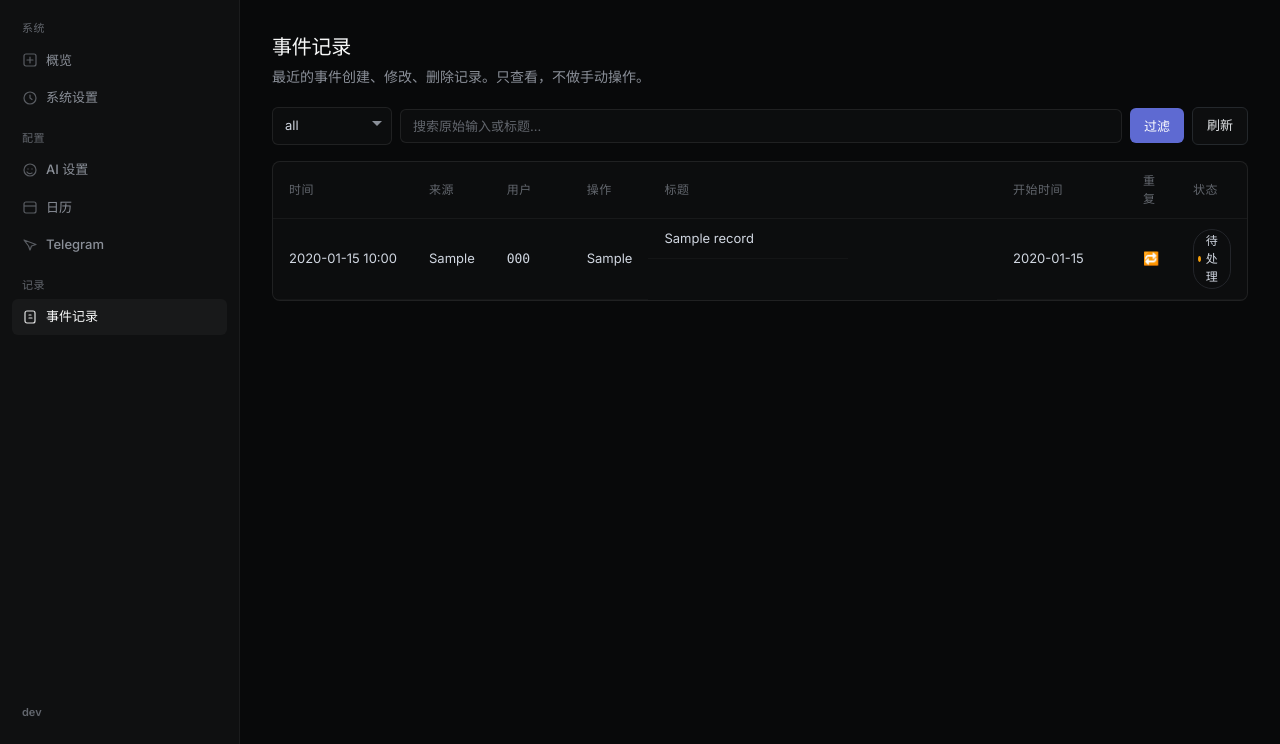
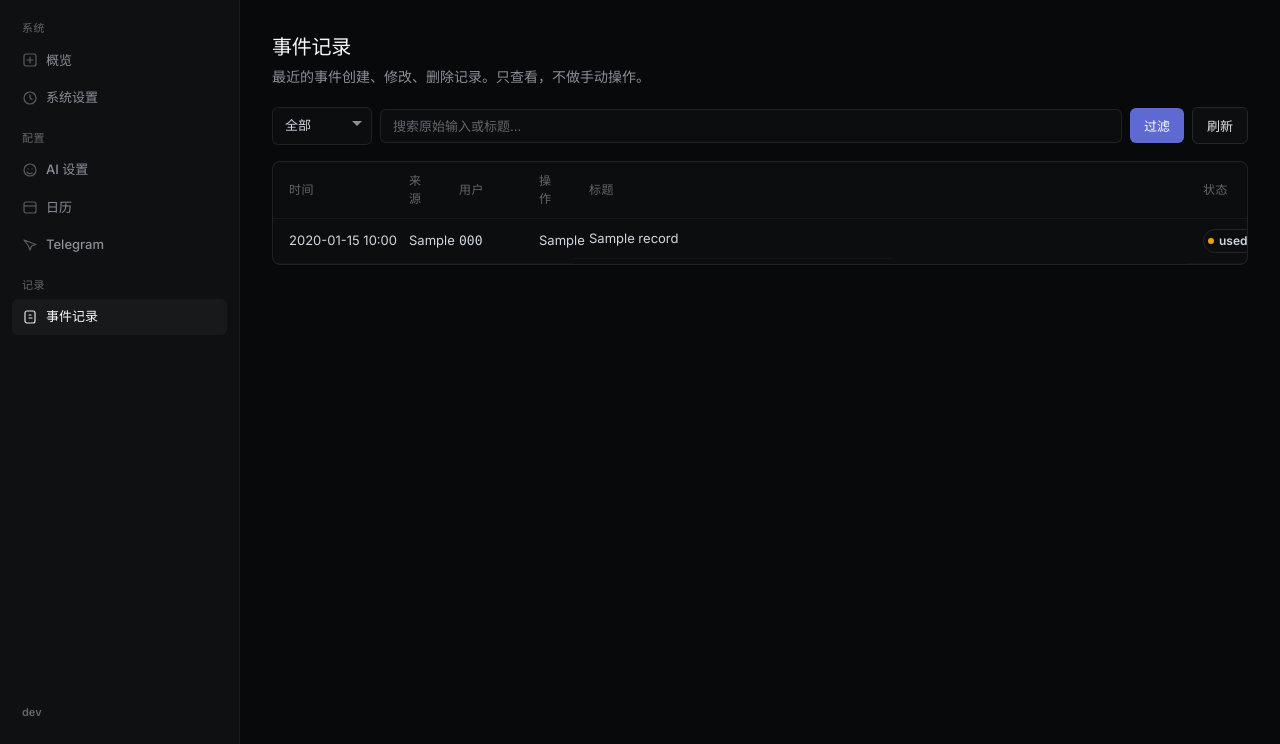
Before and after one commit to j2st1n/ai-calendar-assistant, a FastAPI app: page /console/events in a window 1280 px wide. Shown: the part 56-800 px from the top of the page. Run offline with FastAPI, Linux system fonts and the light colour scheme; the visitor is signed in with stand-in values (Sample User, id 1); tables that the repository leaves empty hold one stand-in row (values such as "Sample post"); parts of the project's set-up code (start-up, migrations or seed data) failed here and were passed over.

Commit message:
fix: replace pending with failed, 6-col table, chinese labels

```diff
--- a/app/web/routes.py
+++ b/app/web/routes.py
@@ -646,7 +646,7 @@ async def event_records(
             "events": events,
             "status_filter": status_filter,
             "search": search,
-            "statuses": ["all", "success", "failed", "pending"],
+            "statuses": [("all", "全部"), ("success", "成功"), ("failed", "失败")],
             "message": get_flash(request) or request.query_params.get("message"),
         },
     )
--- a/app/web/templates/events.html
+++ b/app/web/templates/events.html
@@ -4,36 +4,34 @@
 <p class="section-sub">最近的事件创建、修改、删除记录。只查看，不做手动操作。</p>
 
 <form method="get" action="/console/events" class="row" style="margin-bottom:16px; gap:8px;">
-  <div class="cs-wrap" style="width:120px;">
-    <div class="cs-trigger">{{ status_filter or 'all' }}</div>
+  <div class="cs-wrap" style="width:100px;">
+    <div class="cs-trigger">{{ status_filter or '全部' }}</div>
     <div class="cs-drop">
       {% for s in statuses %}
-      <div class="cs-opt {% if status_filter == s %}sel{% endif %}" data-value="{{ s }}">{{ s }}</div>
+      <div class="cs-opt {% if status_filter == s[0] %}sel{% endif %}" data-value="{{ s[0] }}">{{ s[1] }}</div>
       {% endfor %}
     </div>
     <input type="hidden" name="status_filter" value="{{ status_filter or 'all' }}">
   </div>
   <input name="search" value="{{ search }}" placeholder="搜索原始输入或标题…" style="flex:1;">
   <button type="submit">过滤</button>
-  {% if status_filter or search %}
+  {% if status_filter and status_filter != 'all' %}
   <a href="/console/events" class="button-link secondary" style="padding:8px 14px;">清除</a>
   {% endif %}
-  <a href="/console/events" class="button-link secondary" style="padding:8px 14px;">刷新</a>
+  <button type="submit" class="secondary" style="padding:8px 14px;">刷新</button>
 </form>
 
 {% if events %}
 <div class="table-wrap">
-  <table>
+  <table style="table-layout:fixed;">
     <thead>
       <tr>
-        <th style="width:130px;">时间</th>
-        <th style="width:60px;">来源</th>
+        <th style="width:120px;">时间</th>
+        <th style="width:50px;">来源</th>
         <th style="width:80px;">用户</th>
-        <th style="width:60px;">操作</th>
+        <th style="width:50px;">操作</th>
         <th>标题</th>
-        <th style="width:130px;">开始时间</th>
-        <th style="width:50px;">重复</th>
-        <th style="width:70px;">状态</th>
+        <th style="width:60px;">状态</th>
       </tr>
     </thead>
     <tbody>
@@ -41,23 +39,21 @@
       <tr class="ev-row" style="cursor:pointer;" onclick="var d=this.nextElementSibling;if(d&&d.classList.contains('ev-detail')){d.classList.toggle('open');}">
         <td style="white-space:nowrap;">{{ event.time }}</td>
         <td>{{ event.source }}</td>
-        <td class="mono">{{ event.user }}</td>
+        <td class="mono" style="overflow:hidden;text-overflow:ellipsis;">{{ event.user }}</td>
         <td>{% if event.operation == 'create' %}创建{% elif event.operation == 'update' %}修改{% elif event.operation == 'delete' %}删除{% else %}{{ event.operation }}{% endif %}</td>
-        <td class="text-ellipsis" style="max-width:200px;">{{ event.title or '(无标题)' }}</td>
-        <td style="white-space:nowrap;">{{ event.start_time }}</td>
-        <td>{{ event.is_recurring }}</td>
+        <td class="text-ellipsis" style="max-width:320px;">{{ event.title or '(无标题)' }}</td>
         <td>
           {% if event.status == 'success' %}
           <span class="status-badge"><span class="dot dot-success"></span>成功</span>
           {% elif event.status == 'failed' %}
           <span class="status-badge"><span class="dot dot-error"></span>失败</span>
           {% else %}
-          <span class="status-badge"><span class="dot dot-warning"></span>待处理</span>
+          <span class="status-badge"><span class="dot dot-warning"></span>{{ event.status }}</span>
           {% endif %}
         </td>
       </tr>
       <tr class="ev-detail" style="display:none;">
-        <td colspan="8" style="padding:12px 16px;background:rgba(255,255,255,0.01);">
+        <td colspan="6" style="padding:12px 16px;background:rgba(255,255,255,0.01);">
           {% if event.original_text %}
           <div style="margin-bottom:8px;">
             <span class="muted-secondary">原始输入：</span>
@@ -73,7 +69,7 @@
           <div style="color:#62666d;font-size:12px;">
             {% if event.caldav_href %}<div>CalDAV href: <span class="mono">{{ event.caldav_href }}</span></div>{% endif %}
             {% if event.caldav_uid %}<div>CalDAV uid: <span class="mono">{{ event.caldav_uid }}</span></div>{% endif %}
-            {% if event.error %}<div class="alert error" style="margin-top:6px;">{{ event.error }}</div>{% endif %}
+            {% if event.error %}<div style="margin-top:6px;color:#fca5a5;">错误：{{ event.error }}</div>{% endif %}
           </div>
         </td>
       </tr>
```
Also changed, not shown: app/channels/message_processor.py (+6 -7 lines).
